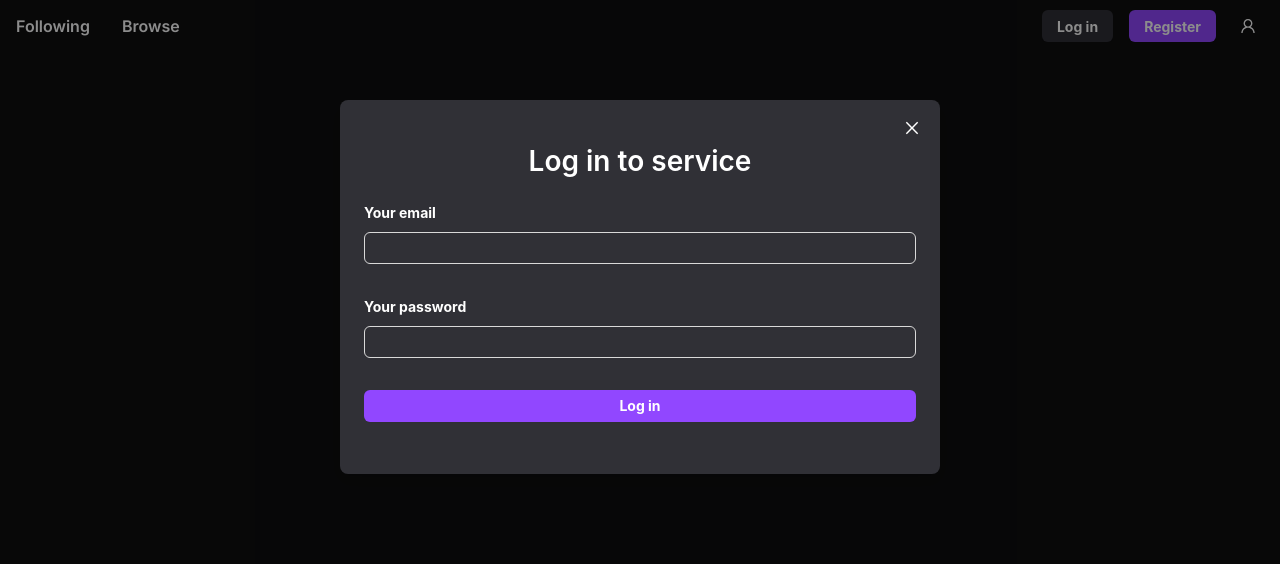
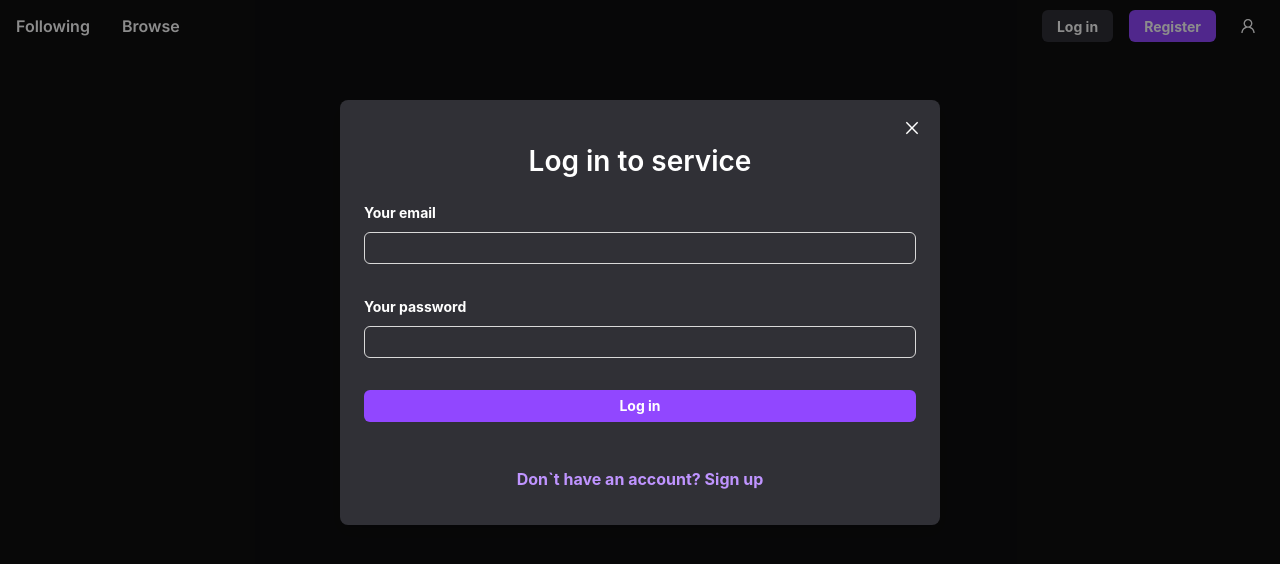
Before and after one commit to ZadorozhnyiYevhenii/streaming-app, a Next.js app: page / in a window 1280 px wide. Both pictures are taken after a click on the button "Log in". Shown: the top 564 px of the page. Built offline with nearby package versions, Linux system fonts and the light colour scheme.

Commit message:
feat: implented 2 slices for handling opening the modals

```diff
--- a/src/app/layout.tsx
+++ b/src/app/layout.tsx
@@ -1,7 +1,9 @@
 import type { Metadata } from "next";
 import { Inter } from "next/font/google";
+import { Header } from "@/components/Header/Header";
+import { store } from "@/store/store";
 import "./globals.scss";
-import { Header } from "@/components/Header/Header";
+import { StorageProvider } from "@/providers/StorageProvider";
 
 const inter = Inter({ subsets: ["latin"] });
 
@@ -17,10 +19,12 @@ export default function RootLayout({
 }>) {
   return (
     <html lang="en">
-      <body className={inter.className}>
+      <StorageProvider>
+        <body className={inter.className}>
           <Header />
           {children}
-      </body>
+        </body>
+      </StorageProvider>
     </html>
   );
 }
--- a/src/components/Header/UserAccountNonAuthorized/UserAccountNonAuthorized.tsx
+++ b/src/components/Header/UserAccountNonAuthorized/UserAccountNonAuthorized.tsx
@@ -1,14 +1,24 @@
 "use client";
 
-import React from "react";
 import { UserOutlined } from "@ant-design/icons";
 import { items } from "./constants";
 import { UIDropDown } from "@/components/UIkit/UIDropDown/UIDropDown";
 import "./UserAccountNonAuthorized.scss";
+import { useAppDispatch } from "@/store/hooks";
+import { MenuProps } from "antd";
+import { setIsLoginOpen } from "@/store/slices/loginSlice";
 
 export const UserAccountNonAuthorized = () => {
+  const dispatch = useAppDispatch();
+
+  const handleLoginClick: MenuProps["onClick"] = (e) => {
+    if (e.key === "2") {
+      dispatch(setIsLoginOpen(true));
+    }
+  };
+
   return (
-    <UIDropDown items={items}>
+    <UIDropDown items={items} onMenuItemClick={handleLoginClick}>
       <UserOutlined className="user-notauth" style={{ padding: "0.5rem" }} />
     </UIDropDown>
   );
--- a/src/components/Login/Login.scss
+++ b/src/components/Login/Login.scss
@@ -1,8 +1,9 @@
+@import "../../styleutils/variables.scss";
+
 .login-form {
   display: flex;
   flex-direction: column;
   gap: 2rem;
-
   padding-bottom: 2rem;
 }
 
@@ -10,3 +11,15 @@
   text-align: center;
   font-weight: 600;
 }
+
+.login-signup {
+  color: $second-brand-color;
+  text-align: center;
+  font-size: 16px;
+  cursor: default;
+  transition: all .1s ease-in;
+
+  &:hover {
+    color: $main-light-color;
+  }
+}
--- a/src/components/Login/Login.tsx
+++ b/src/components/Login/Login.tsx
@@ -1,25 +1,33 @@
 "use client";
 
 import { UIModal } from "../UIkit/UIModal/UIModal";
-import { useState } from "react";
 import { UIButton } from "../UIkit/UIButton/UIButton";
 import { UIInput } from "../UIkit/UIInput/UIInput";
+import { Titles } from "./constants";
+import { useAppDispatch, useAppSelector } from "@/store/hooks";
+import { setIsLoginOpen } from "@/store/slices/loginSlice";
 import "./Login.scss";
-import { Titles } from "./constants";
+import { setIsRegisterOpen } from "@/store/slices/registerSlice";
 
 export const Login = () => {
-  const [isModalOpen, setIsModalOpen] = useState(false);
+  const { isLoginOpen } = useAppSelector((state) => state.login);
+  const dispatch = useAppDispatch();
 
   const onOk = () => {
-    setIsModalOpen(false);
+    dispatch(setIsLoginOpen(false));
   };
 
   const onCancel = () => {
-    setIsModalOpen(false);
+    dispatch(setIsLoginOpen(false));
   };
 
   const handleButtonClick = () => {
-    setIsModalOpen(true);
+    dispatch(setIsLoginOpen(true));
+  };
+
+  const handleRegisterOpen = () => {
+    dispatch(setIsRegisterOpen(true));
+    dispatch(setIsLoginOpen(false));
   };
 
   return (
@@ -27,13 +35,16 @@ export const Login = () => {
       <UIButton onClick={handleButtonClick} type="secondary">
         Log in
       </UIButton>
-      <UIModal onOk={onOk} onCancel={onCancel} open={isModalOpen}>
+      <UIModal onOk={onOk} onCancel={onCancel} open={isLoginOpen}>
         <h1 className="login-title">Log in to service</h1>
         <form className="login-form">
           <UIInput label={Titles.EMAIL} />
           <UIInput label={Titles.PASSWORD} />
           <UIButton>Log in</UIButton>
         </form>
+        <h2 className="login-signup" onClick={handleRegisterOpen}>
+          Don`t have an account? Sign up
+        </h2>
       </UIModal>
     </>
   );
--- a/src/components/Register/Register.tsx
+++ b/src/components/Register/Register.tsx
@@ -3,30 +3,33 @@
 import { useState } from "react";
 import { UIButton } from "../UIkit/UIButton/UIButton";
 import { UIModal } from "../UIkit/UIModal/UIModal";
-import './Register.scss';
 import { UIInput } from "../UIkit/UIInput/UIInput";
 import { Titles } from "./constants";
+import './Register.scss';
+import { useAppDispatch, useAppSelector } from "@/store/hooks";
+import { setIsRegisterOpen } from "@/store/slices/registerSlice";
 
 export const Register = () => {
-  const [isModalOpen, setIsModalOpen] = useState(false);
+  const { isRegisterOpen } = useAppSelector(state => state.register);
+  const dispatch = useAppDispatch();
 
   const onOk = () => {
-    setIsModalOpen(false);
+    dispatch(setIsRegisterOpen(false))
   };
 
   const onCancel = () => {
-    setIsModalOpen(false);
+    dispatch(setIsRegisterOpen(false))
   };
 
   const handleButtonClick = () => {
-    setIsModalOpen(true);
+    dispatch(setIsRegisterOpen(true))
   };
   return (
     <>
       <UIButton onClick={handleButtonClick}>
         Register
       </UIButton>
-      <UIModal onOk={onOk} onCancel={onCancel} open={isModalOpen}>
+      <UIModal onOk={onOk} onCancel={onCancel} open={isRegisterOpen}>
         <h1 className="register-title">Join service today</h1>
         <form className="register-form">
           <UIInput label={Titles.USERNAME} />
--- a/src/components/UIkit/UIDropDown/UIDropDown.tsx
+++ b/src/components/UIkit/UIDropDown/UIDropDown.tsx
@@ -1,18 +1,24 @@
 import React from "react";
 import { Dropdown, MenuProps, Space } from "antd";
-import './UIDropDown.scss';
+import "./UIDropDown.scss";
 
 export const UIDropDown = ({
   items,
   trigger = "click",
   children,
+  onMenuItemClick,
 }: {
   items: MenuProps["items"];
   trigger?: "click" | "hover";
   children: React.ReactNode;
+  onMenuItemClick?: MenuProps["onClick"];
 }) => {
   return (
-    <Dropdown menu={{ items }} trigger={[trigger]} className="ui-dropdown">
+    <Dropdown
+      menu={{ items, onClick: onMenuItemClick }}
+      trigger={[trigger]}
+      className="ui-dropdown"
+    >
       <a onClick={(e) => e.preventDefault()}>
         <Space>{children}</Space>
       </a>
--- /dev/null
+++ b/src/providers/StorageProvider.tsx
@@ -0,0 +1,13 @@
+"use client"
+
+import { store } from "@/store/store";
+import React from "react";
+import { Provider } from "react-redux";
+
+export const StorageProvider = ({
+  children,
+}: {
+  children: React.ReactNode;
+}) => {
+  return <Provider store={store}>{children}</Provider>;
+};
--- a/src/store/slices/loginSlice.ts
+++ b/src/store/slices/loginSlice.ts
@@ -1,3 +1,23 @@
+import { PayloadAction, createSlice } from "@reduxjs/toolkit";
+
 export interface LoginState {
-  isLoginOpen: boolean
+  isLoginOpen: boolean;
 }
+
+const initialState: LoginState = {
+  isLoginOpen: false,
+};
+
+const loginSlice = createSlice({
+  name: "login",
+  initialState: initialState,
+  reducers: {
+    setIsLoginOpen: (state, action: PayloadAction<boolean>) => {
+      state.isLoginOpen = action.payload;
+    },
+  },
+});
+
+export const { setIsLoginOpen } = loginSlice.actions;
+
+export const loginReducer = loginSlice.reducer;
--- /dev/null
+++ b/src/store/slices/registerSlice.ts
@@ -0,0 +1,23 @@
+import { PayloadAction, createSlice } from "@reduxjs/toolkit";
+
+interface RegisterType {
+  isRegisterOpen: boolean;
+}
+
+const initialState: RegisterType = {
+  isRegisterOpen: false,
+};
+
+const registerSlice = createSlice({
+  name: "register",
+  initialState: initialState,
+  reducers: {
+    setIsRegisterOpen: (state, action: PayloadAction<boolean>) => {
+      state.isRegisterOpen = action.payload;
+    },
+  },
+});
+
+export const { setIsRegisterOpen } = registerSlice.actions;
+
+export const registerReducer = registerSlice.reducer;
--- a/src/store/store.ts
+++ b/src/store/store.ts
@@ -1,7 +1,12 @@
 import { configureStore } from "@reduxjs/toolkit";
+import { loginReducer } from "./slices/loginSlice";
+import { registerReducer } from "./slices/registerSlice";
 
 export const store = configureStore({
-  reducer: {},
+  reducer: {
+    login: loginReducer,
+    register: registerReducer,
+  },
 });
 
 export type AppDispatch = typeof store.dispatch;
--- a/src/styleutils/variables.scss
+++ b/src/styleutils/variables.scss
@@ -9,3 +9,5 @@ $popup-color: #1f2023;
 $main-light-color: #fff;
 
 $brand-color: #a970ff;
+
+$second-brand-color: #bf94ff;
```
